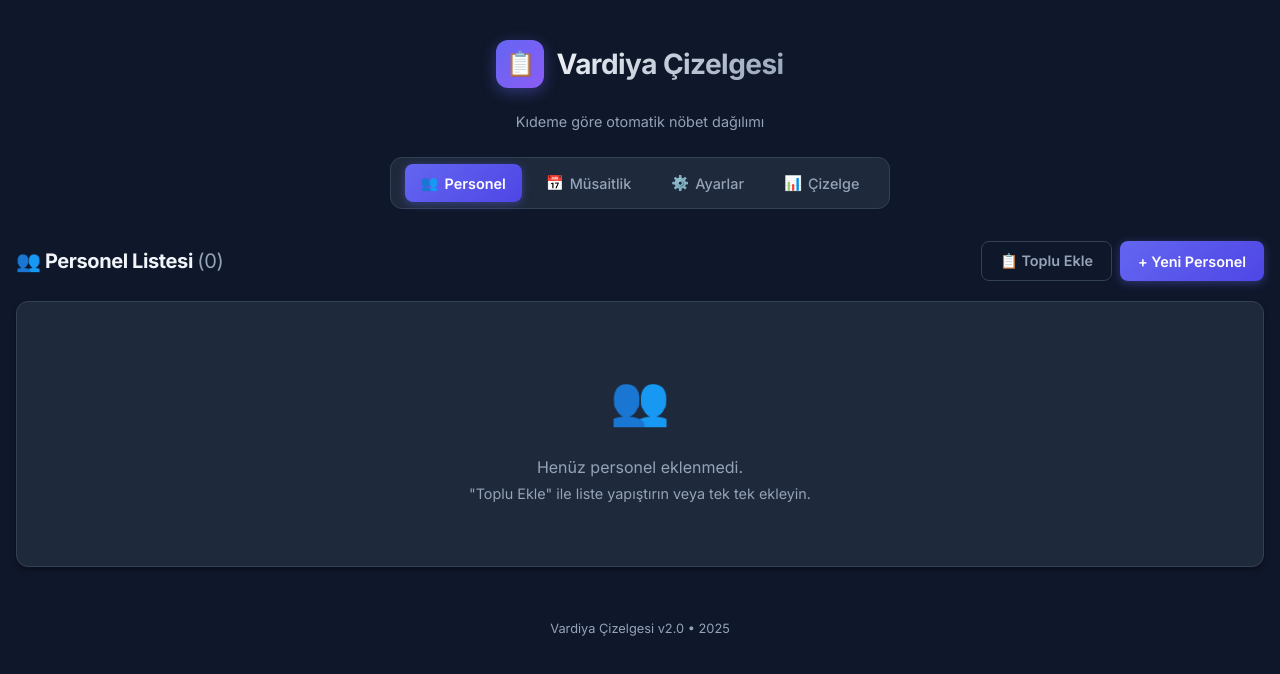
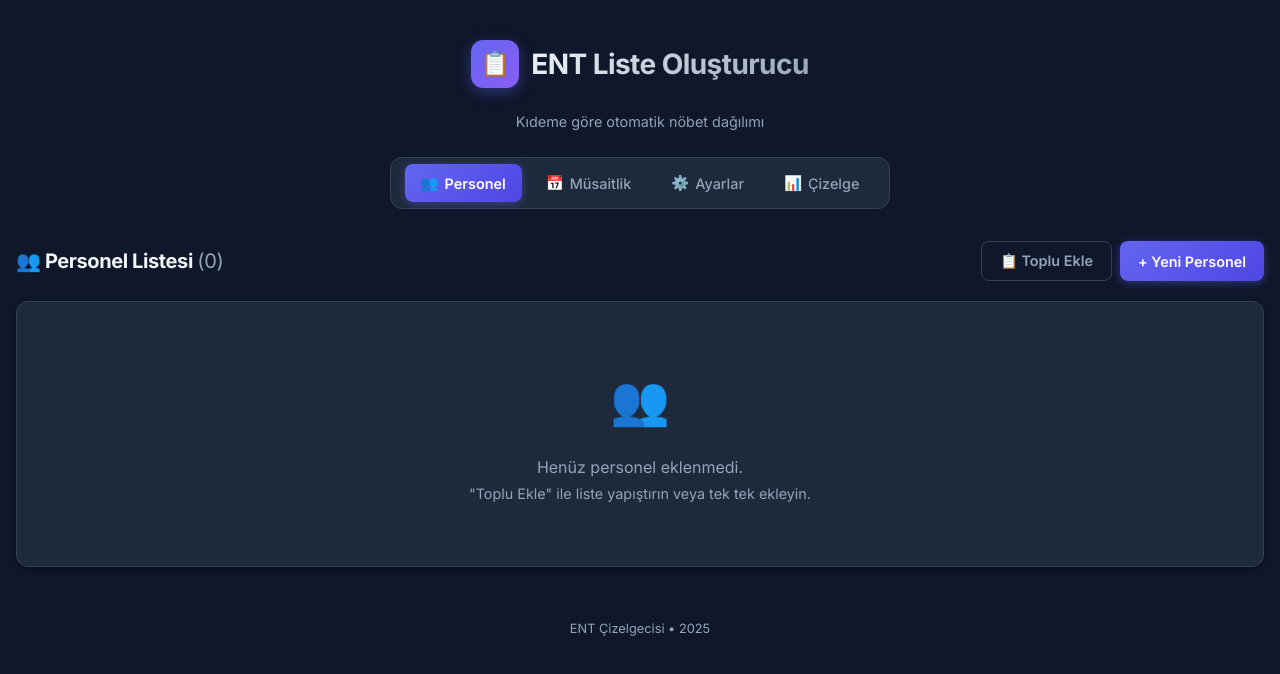
Before and after one commit to alanya-lab/nobetv1, a React (Vite) app: page / in a window 1280 px wide. Shown: the top 674 px of the page. Built offline with nearby package versions, Linux system fonts and the light colour scheme.

Commit message:
Update App.jsx
vardiya çizelgecisini

```diff
--- a/src/App.jsx
+++ b/src/App.jsx
@@ -88,7 +88,7 @@ function App() {
                         WebkitTextFillColor: 'transparent',
                         backgroundClip: 'text'
                     }}>
-                        Vardiya Çizelgesi
+                        ENT Liste Oluşturucu
                     </h1>
                 </div>
                 <p style={{
@@ -188,7 +188,7 @@ function App() {
                 fontSize: '0.8rem'
             }}>
                 <p style={{ margin: 0 }}>
-                    Vardiya Çizelgesi v2.0 • {new Date().getFullYear()}
+                    ENT Çizelgecisi • {new Date().getFullYear()}
                 </p>
             </footer>
         </div>
```
